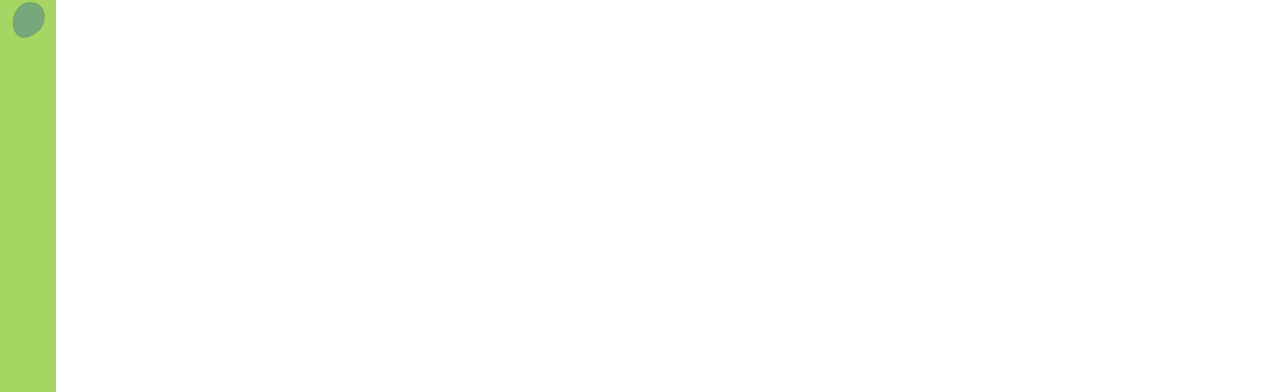
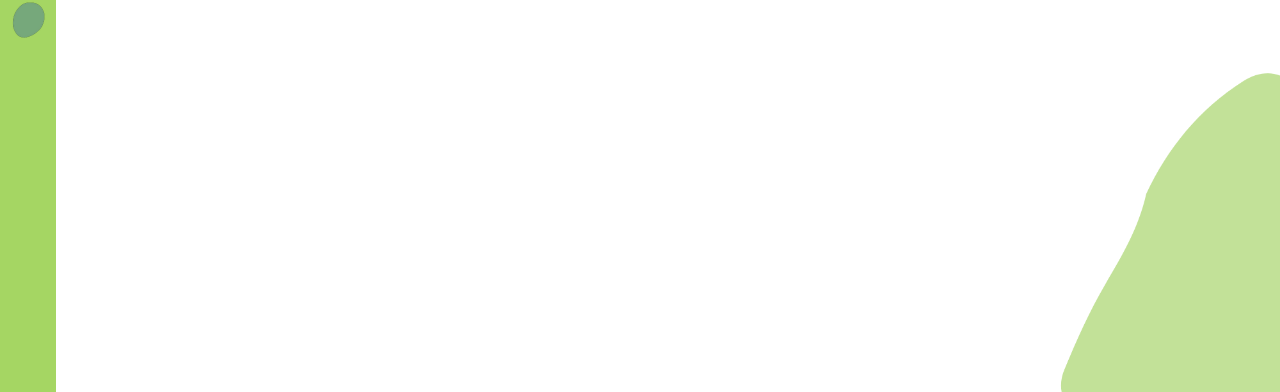
Before and after one commit to belqr/portfolio, a React (Create React App) app: page /about in a window 1280 px wide. Shown: the part 408-800 px from the top of the page. Built offline with nearby package versions, Linux system fonts and the light colour scheme.

Commit message:
feat: created component 'about' and stylized

```diff
--- a/src/pages/sobre/about.jsx
+++ b/src/pages/sobre/about.jsx
@@ -1,8 +1,17 @@
+import Me from './components/me/me';
+import Animals from './components/motivation/animals';
+import Projects from './components/projects/project';
+import Spot3 from '../../assets/images/spot-green3.png';
+import { Container } from './style';
+
 function About() {
    return(
-      <>
-         <h1> About </h1>
-      </>
+      <Container>
+         <Me />
+         <Animals />
+         <Projects />
+         <img src={Spot3} alt='Spot' className='spot3' />
+      </Container>
    )
 }
 export default About;
--- a/src/pages/sobre/style.js
+++ b/src/pages/sobre/style.js
@@ -0,0 +1,16 @@
+import styled from 'styled-components' ;
+
+export const Container = styled.div`
+   width: 100%;
+   display: flex;
+   flex-direction: column;
+
+   .spot3 {
+      width: 100%;
+      max-width: 25%;
+      position: absolute;
+      bottom: 0;
+      right: 0;
+      z-index: -999;
+   }
+`
```
